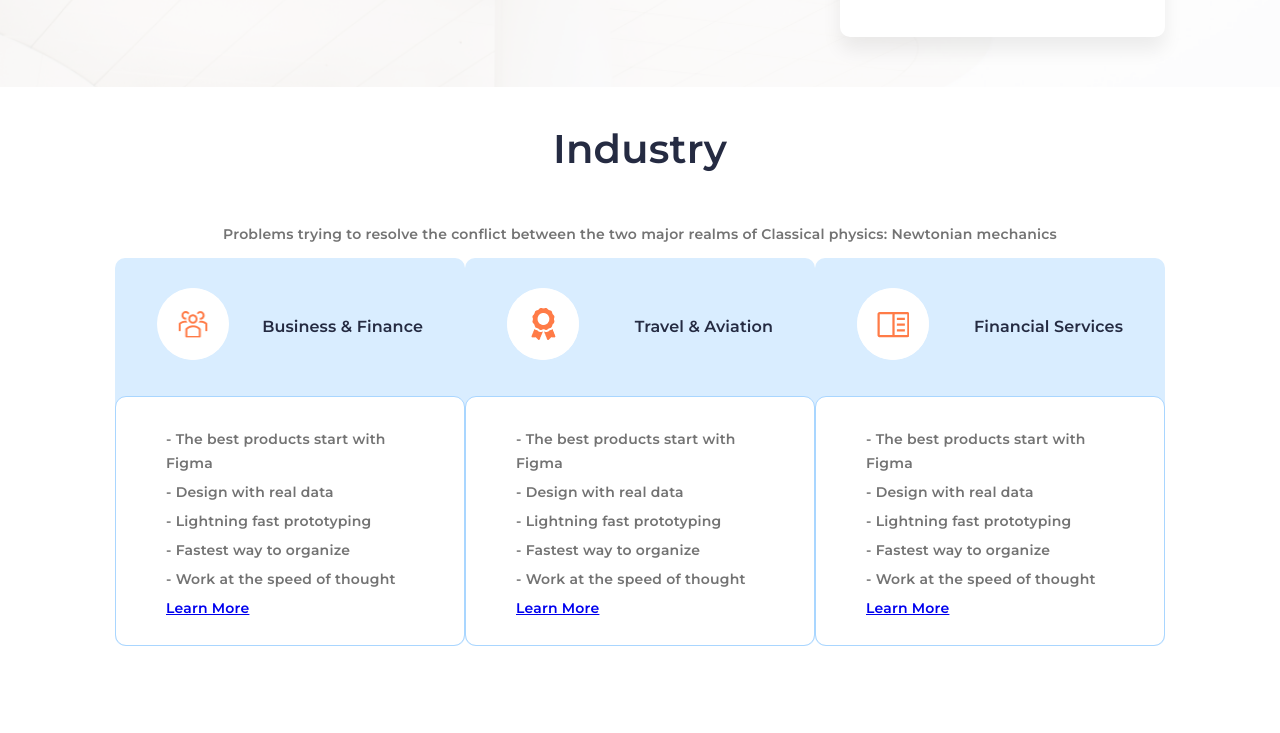
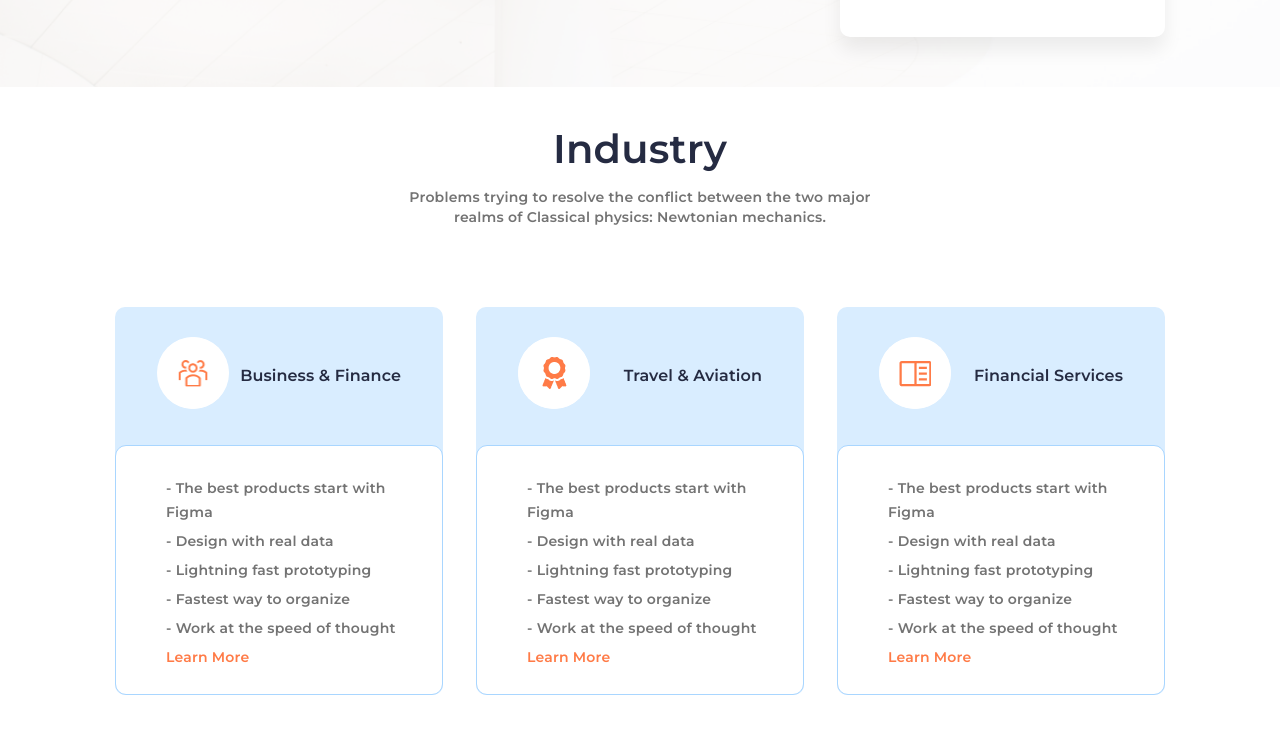
Before and after one commit to NikolayKot/Adaptive-Layout, a plain HTML site: page index.html in a window 1280 px wide. Shown: the part 793-1526 px from the top of the page. Drawn offline with Linux system fonts and the light colour scheme.

Commit message:
Доделал вёрстку

```diff
--- a/css/style.css
+++ b/css/style.css
@@ -18,7 +18,7 @@ body{
 }
 
 .bg__firstContainer {
-    width: 100%;
+    max-width: 100%;
     display: flex;
     align-items: center;
     flex-direction: column;
@@ -255,8 +255,10 @@ body{
     line-height: 57px;
     letter-spacing: 0.2px;
     color: #252B42;
+    margin-bottom: 10px;
 }
 .secondSection__text{
+    max-width: 500px;
     font-family: 'Montserrat';
     font-style: normal;
     font-weight: 600;
@@ -265,6 +267,8 @@ body{
     text-align: center;
     letter-spacing: 0.2px;
     color: #737373;
+    padding-bottom: 80px;
+    margin: 0px;
 }
 .secondSection__blocks{
     display: flex;
@@ -279,7 +283,7 @@ body{
     border-radius: 10px;
 }
 .firstBlock__text{
-    /* width: 328px; */      /*Как тут ограничить ширину*/
+    width: 328px;                 /*Как тут ограничить ширину иначе*/
     background: #FFFFFF;
     border: 1px solid #A9D6FF;
     border-radius: 11px;
@@ -311,4 +315,15 @@ body{
 .firstBlock__point{
     margin: 0px;
     padding-bottom: 5px;
+    text-align: left;
 }
+.firstBlock__link{
+    text-decoration: none;
+    font-family: 'Montserrat';
+    font-style: normal;
+    font-weight: 600;
+    font-size: 14px;
+    line-height: 24px;
+    letter-spacing: 0.2px;
+    color: #FF7B47;
+}
--- a/index.html
+++ b/index.html
@@ -74,7 +74,7 @@
             <div class="secondSection__container">
                     <h2 class="secondSection__logo">Industry</h2>
                     <p class="secondSection__text">Problems trying to resolve the conflict between
-                        the two major realms of Classical physics: Newtonian mechanics </p>
+                        the two major realms of Classical physics: Newtonian mechanics.</p>
                 <div class="secondSection__blocks">
                     <div class="firstBlock">
                         <div class="firstBlock__prewiev">
@@ -87,7 +87,7 @@
                             <p class="firstBlock__point">- Lightning fast prototyping</p>
                             <p class="firstBlock__point">- Fastest way to organize</p>
                             <p class="firstBlock__point">- Work at the speed of thought</p>
-                            <a class="firstBlock__point" href="#">Learn More</a>
+                            <a class="firstBlock__link" href="#">Learn More</a>
                         </div>
                     </div>
                     <div class="firstBlock">
@@ -101,7 +101,7 @@
                             <p class="firstBlock__point">- Lightning fast prototyping</p>
                             <p class="firstBlock__point">- Fastest way to organize</p>
                             <p class="firstBlock__point">- Work at the speed of thought</p>
-                            <a class="firstBlock__point" href="#">Learn More</a>
+                            <a class="firstBlock__link" href="#">Learn More</a>
                         </div>
                     </div>
                     <div class="firstBlock">
@@ -115,7 +115,7 @@
                             <p class="firstBlock__point">- Lightning fast prototyping</p>
                             <p class="firstBlock__point">- Fastest way to organize</p>
                             <p class="firstBlock__point">- Work at the speed of thought</p>
-                            <a class="firstBlock__point" href="#">Learn More</a>
+                            <a class="firstBlock__link" href="#">Learn More</a>
                         </div>
                     </div>
                 </div>
```
